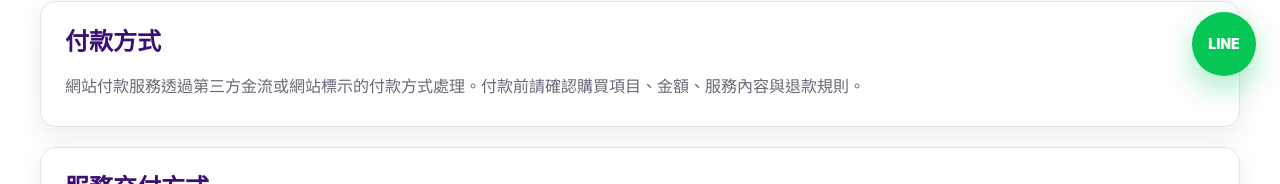
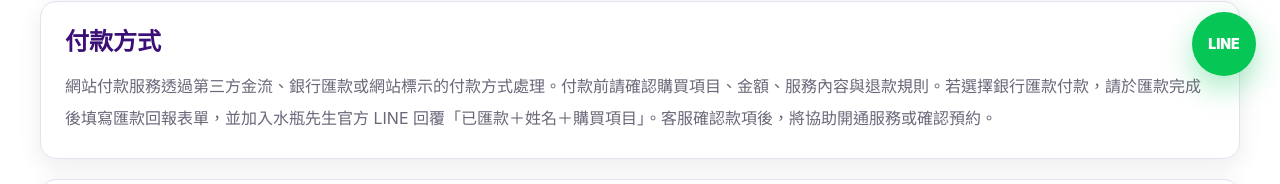
Before and after one commit to tsaititsu/tsu-waterbottle-site, a Next.js app: page /terms in a window 1280 px wide. Shown: the part 700-884 px from the top of the page. Built offline with nearby package versions, Linux system fonts and the light colour scheme; no server answers.

Commit message:
docs: clarify bank transfer payment terms

```diff
--- a/src/app/terms/page.tsx
+++ b/src/app/terms/page.tsx
@@ -12,7 +12,7 @@ const sections = [
   },
   {
     title: '付款方式',
-    body: '網站付款服務透過第三方金流或網站標示的付款方式處理。付款前請確認購買項目、金額、服務內容與退款規則。',
+    body: '網站付款服務透過第三方金流、銀行匯款或網站標示的付款方式處理。付款前請確認購買項目、金額、服務內容與退款規則。若選擇銀行匯款付款，請於匯款完成後填寫匯款回報表單，並加入水瓶先生官方 LINE 回覆「已匯款＋姓名＋購買項目」。客服確認款項後，將協助開通服務或確認預約。',
   },
   {
     title: '服務交付方式',
```
